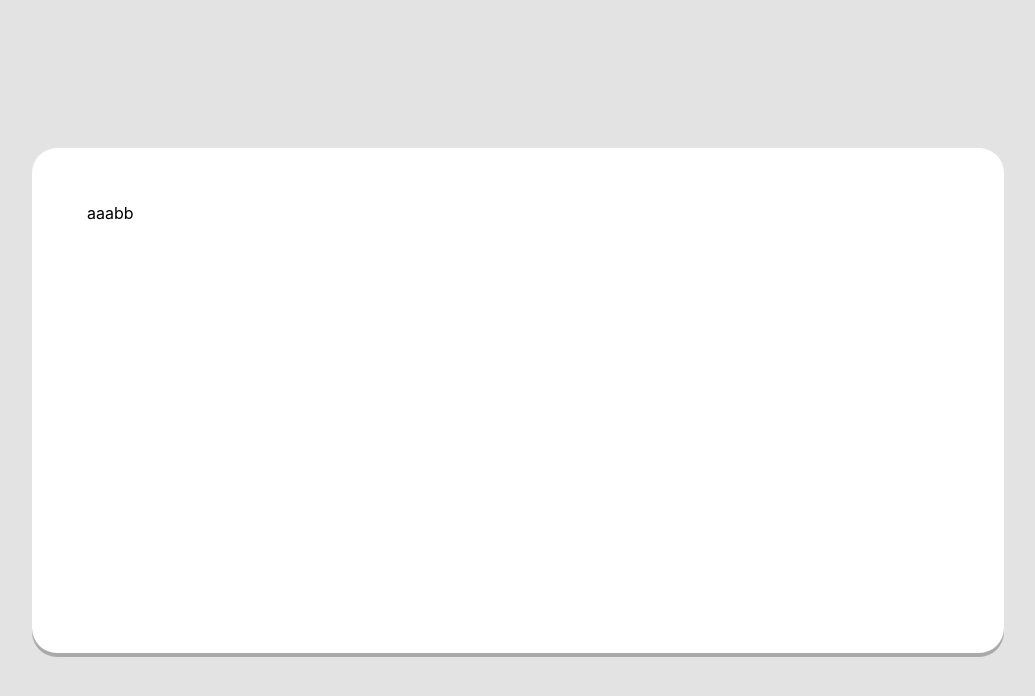
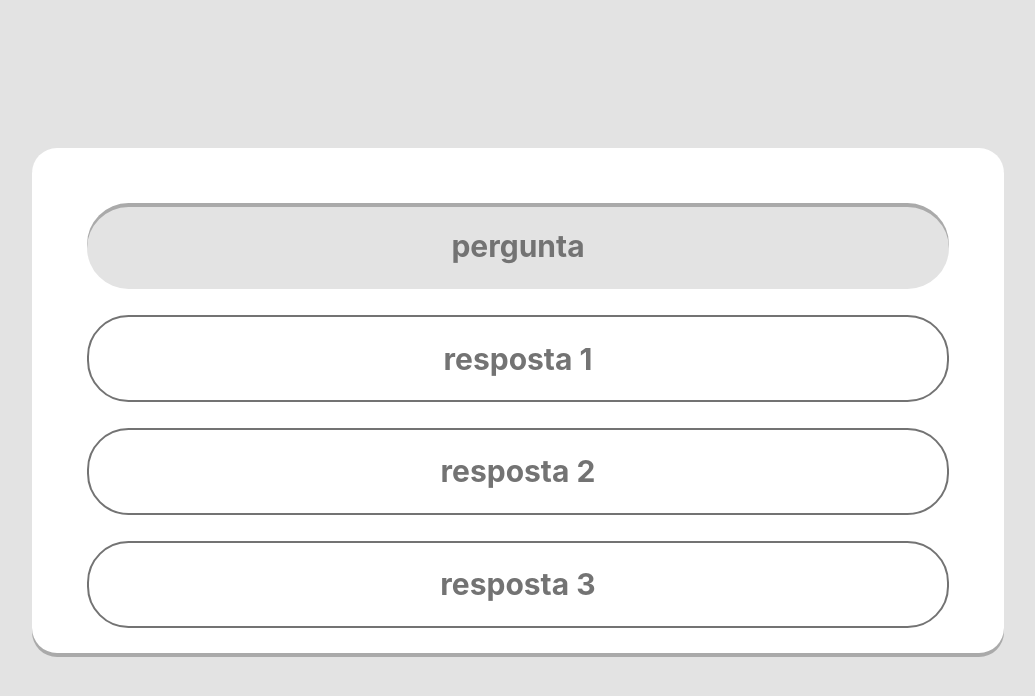
Before and after one commit to ThiagoSiqueiraa/desafio-tecnico-mbr, a React (Create React App) app: page /perguntas in a window 1280 px wide. Shown: the top 696 px of the page, without its empty margins (122-1157 px from the left). Built offline with nearby package versions, Linux system fonts and the light colour scheme.

Commit message:
feat: adicionando componente UI (Pill) e esboçando tela de Q&A

```diff
--- a/src/Questions.tsx
+++ b/src/Questions.tsx
@@ -1,10 +1,14 @@
 import React from "react";
+import Pill from "./ui/Pill";
 import Wrapper from "./ui/Wrapper";
 function Questions() {
 
     return (
         <Wrapper width='972px' height='505px' padding='4.3%'>
-            aaabb
+            <Pill isQuestion text="pergunta"/>
+            <Pill text="resposta 1"/>
+            <Pill text="resposta 2"/>
+            <Pill text="resposta 3"/>
         </Wrapper>
     )
 }
--- /dev/null
+++ b/src/ui/Pill.css
@@ -0,0 +1,25 @@
+.pill-container {
+    display: flex;
+    justify-content: center;
+    align-items: center;
+    border-radius: 41.5px;
+    border: 2px solid #737373;
+    width: 100%;
+    margin-bottom: 3%;
+    height: calc(25% - 3%);
+}
+
+.pill-container.question {
+    background: #E3E3E3;
+    box-shadow: 0px 4px 0px 0px rgba(0, 0, 0, 0.25) inset;
+    border: none;
+}
+
+.pill-container span {
+    color: #737373;
+    font-family: Inter;
+    font-size: 30px;
+    font-style: normal;
+    font-weight: 700;
+    line-height: normal
+}
--- /dev/null
+++ b/src/ui/Pill.tsx
@@ -0,0 +1,13 @@
+import React from "react";
+import "./Pill.css";
+
+function Pill({text, isQuestion}: {text: string, isQuestion: boolean}) {
+
+    return (
+        <div className={`pill-container ${isQuestion ? 'question' : ''}`}>
+            <span>{text}</span>
+        </div>
+    )
+}
+
+export default Pill;
```
